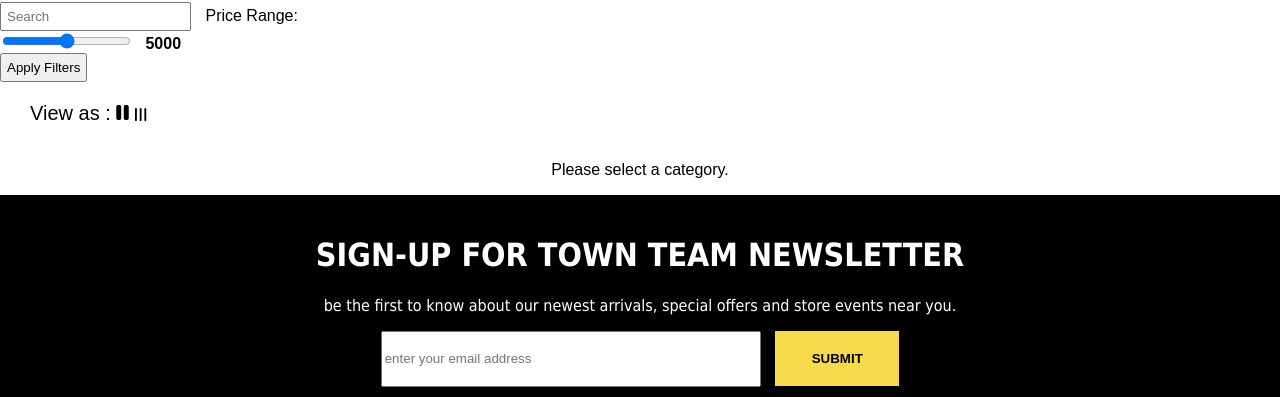
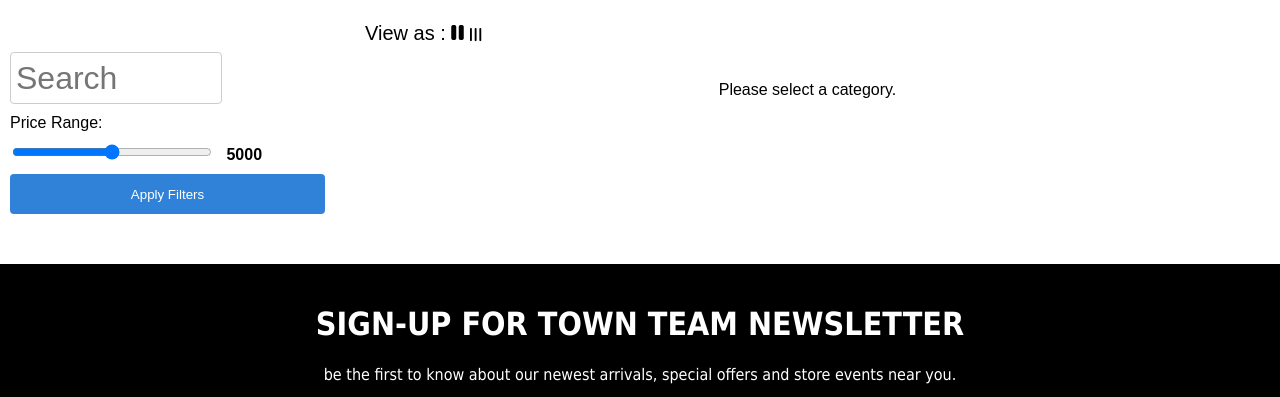
Before and after one commit to TaherAbouzaid/E-commerce, a plain HTML site: page pages/home.html in a window 1280 px wide. Shown: the part 77-474 px from the top of the page. Drawn offline with Linux system fonts and the light colour scheme.

Commit message:
Update home.css

```diff
--- a/style/home.css
+++ b/style/home.css
@@ -164,3 +164,43 @@ body {
   border:none;
   display: none;
 }
+
+
+/* //// */
+main{
+    display: flex;
+}
+#main-prodcuts{
+    width: 75%;
+}
+#filters {
+    margin: 50px 10px;
+    width: 25%;
+    display: flex;
+    flex-direction: column;
+    gap: 10px;
+  }
+
+  #type-search {
+    width: 200px;
+    height: 40px;
+    padding: 8px;
+    border: 1px solid #ccc;
+    border-radius: 4px;
+    outline: none;
+    font-size: 2em;
+  }
+
+  #price-range {
+    width: 200px;
+  }
+
+  #apply-filters {
+    padding: 20px;
+    height: 40px;
+    background-color: #3082d8;
+    color: white;
+    border: none;
+    border-radius: 4px;
+    cursor: pointer;
+  }
```
